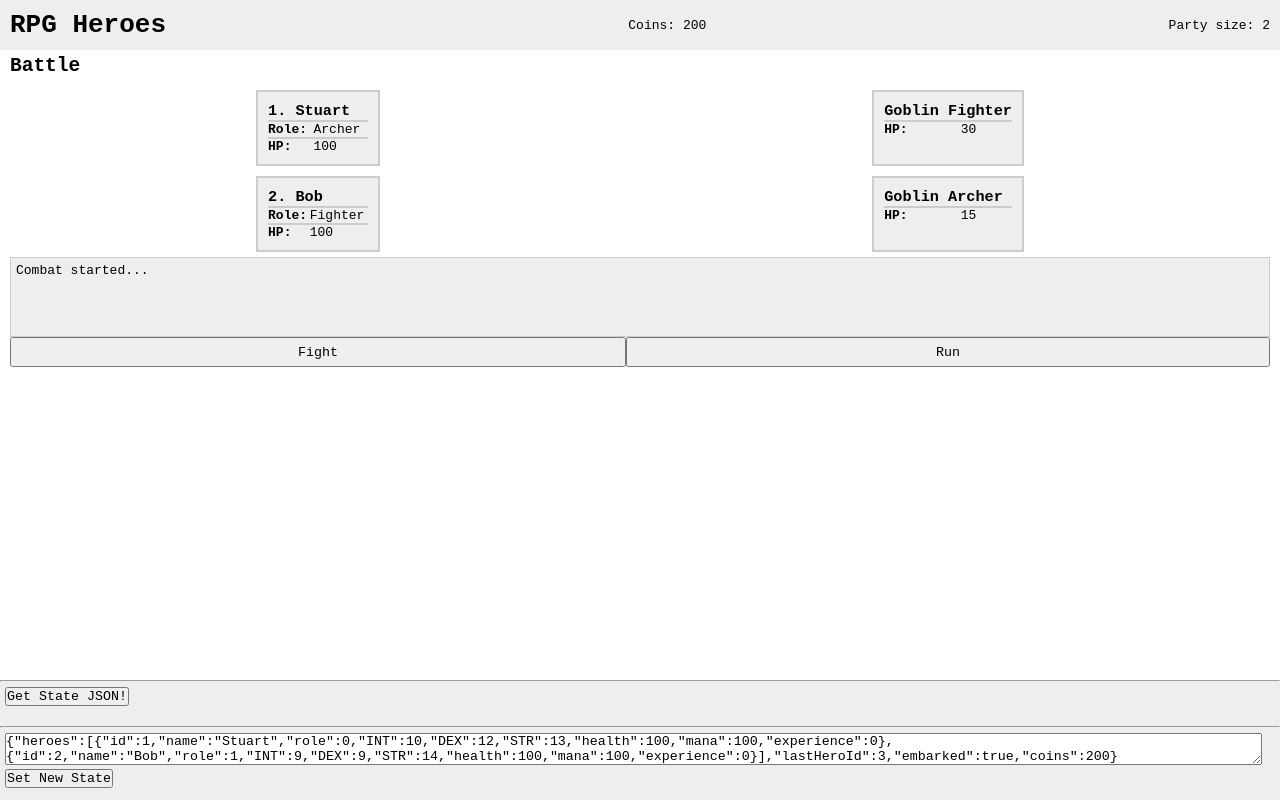
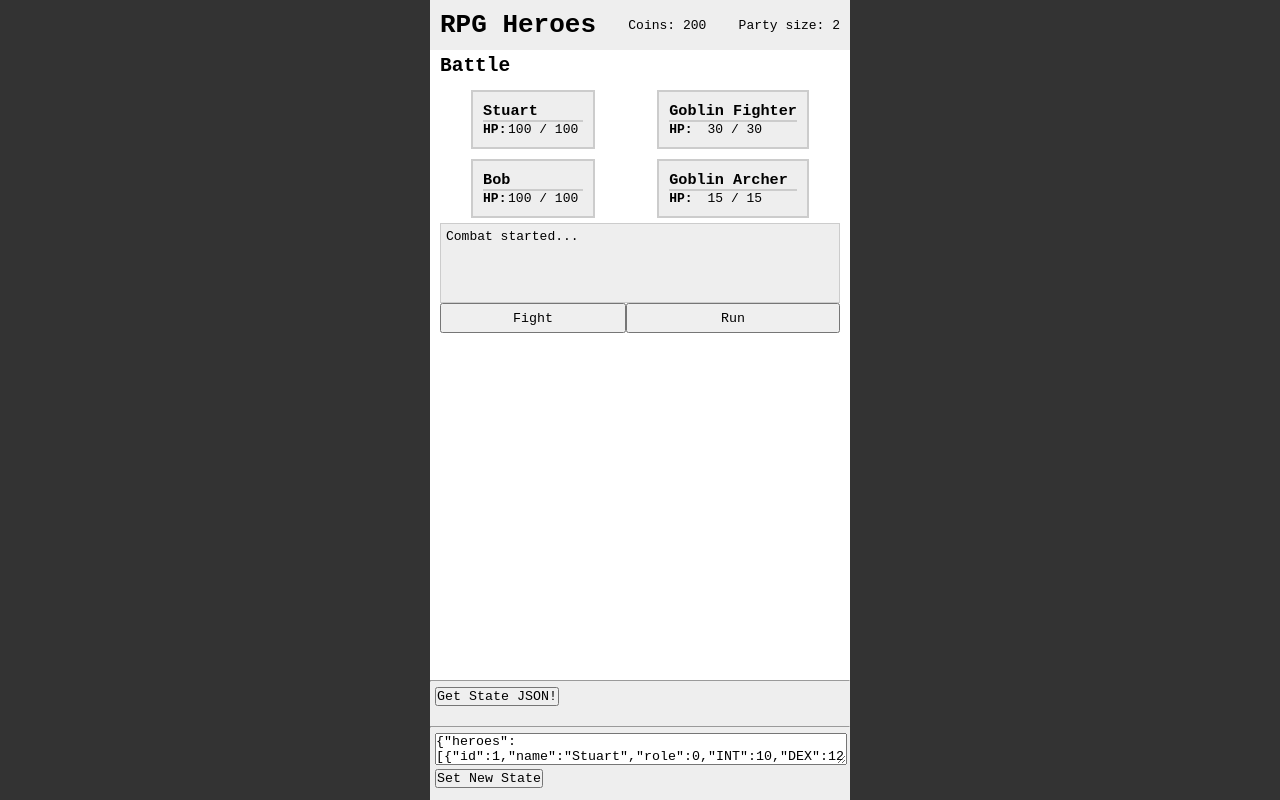
Before and after one commit to pinguinosod/angular-rpg-example, an Angular app: page / in a window 1280 px wide. Both pictures are taken after a click on the button "Set New State". Built offline with nearby package versions, Linux system fonts and the light colour scheme.

Commit message:
refactor encounter

```diff
--- a/src/app/adventure/encounter/encounter.component.html
+++ b/src/app/adventure/encounter/encounter.component.html
@@ -1,10 +1,10 @@
 <h2>Battle</h2>
 
 <div>
-	<app-hero *ngFor="let hero of heroes" [hero]="hero"></app-hero>
+	<app-fighter *ngFor="let fighter of friendlyParty" [fighter]="fighter"></app-fighter>
 </div>
 <div>
-	<app-monster *ngFor="let monster of monsters" [monster]="monster"></app-monster>
+	<app-fighter *ngFor="let fighter of enemyParty" [fighter]="fighter"></app-fighter>
 </div>
 
 <ul>
--- a/src/app/adventure/encounter/encounter.component.ts
+++ b/src/app/adventure/encounter/encounter.component.ts
@@ -15,58 +15,54 @@ export class EncounterComponent implements OnInit {
   @Input() monsters: Monster[];
   @Input() heroes: Hero[];
 
+  public friendlyParty: Fighter[] = [];
+  public enemyParty: Fighter[] = [];
   public combatLog: string[] = ['Combat started...'];
 
   constructor(private stateService: StateService) { }
 
   ngOnInit() {
-  }
-
-  fight() {
-    const fighters: Fighter[] = [];
-
-    fighters.push(...
-      [...this.monsters.map(monster => {
+    this.enemyParty.push(...
+      this.monsters.map(monster => {
         return {
           id: monster.id,
           name: monster.name,
           party: Party.ENEMY,
           minAttack: monster.minAttack,
-          maxAttack: monster.maxAttack
+          maxAttack: monster.maxAttack,
+          hpCurrent: monster.hp,
+          hpMax: monster.hp
         };
-      }),
-      ...this.heroes.map(hero => {
+      }));
+
+    this.friendlyParty.push(...
+      this.heroes.map(hero => {
         return {
           id: hero.getId(),
           name: hero.getName(),
           party: Party.FRIEND,
           minAttack: hero.getMinAttack(),
-          maxAttack: hero.getMaxAttack()
+          maxAttack: hero.getMaxAttack(),
+          hpCurrent: hero.getHP(),
+          hpMax: hero.getHP()
         };
-      })
-      ]
-    );
+      }));
+  }
 
-    console.log(fighters);
+  fight() {
+    this.friendlyParty.map(attacker => this.attack(attacker));
+    this.enemyParty.map(attacker => this.attack(attacker));
+  }
 
-    fighters.map(fighter => {
-      const rndAttackBlow = Math.random();
-      console.log(typeof fighter.minAttack);
-      console.log(typeof fighter.maxAttack);
-      console.log(fighter.minAttack, fighter.maxAttack, rndAttackBlow);
-      const dmg = fighter.minAttack + Math.floor(rndAttackBlow * fighter.maxAttack);
-      console.log('dmg:', dmg);
-      if (fighter.party === Party.FRIEND) {
-        const monsterToAttackIndex = Math.floor(Math.random() * this.monsters.length);
-        this.monsters[monsterToAttackIndex].hp -= dmg;
-        this.combatLog.push(`${fighter.name} attacks ${this.monsters[monsterToAttackIndex].name} and does ${dmg} damage.`);
-      } else {
-        const heroToAttackIndex = Math.floor(Math.random() * this.heroes.length);
-        this.heroes[heroToAttackIndex].receiveDamage(dmg);
-        this.combatLog.push(`${fighter.name} attacks ${this.heroes[heroToAttackIndex].getName()} and does ${dmg} damage.`);
-      }
-    });
-
+  attack(attacker: Fighter): void {
+    const rndAttackBlow = Math.random();
+    console.log(attacker.minAttack, attacker.maxAttack, rndAttackBlow);
+    const dmg = attacker.minAttack + Math.floor(rndAttackBlow * attacker.maxAttack);
+    console.log('dmg:', dmg);
+    const defendingParty = (attacker.party === Party.FRIEND) ? this.enemyParty : this.friendlyParty;
+    const defendingUnitIndex = Math.floor(Math.random() * defendingParty.length);
+    defendingParty[defendingUnitIndex].hpCurrent -= dmg;
+    this.combatLog.push(`${attacker.name} attacks ${defendingParty[defendingUnitIndex].name} and does ${dmg} damage.`);
   }
 
   run() {
--- a/src/app/adventure/encounter/fighter.ts
+++ b/src/app/adventure/encounter/fighter.ts
@@ -6,4 +6,6 @@ export interface Fighter {
   party: Party;
   minAttack: number;
   maxAttack: number;
+  hpCurrent: number;
+  hpMax: number;
 }
--- /dev/null
+++ b/src/app/adventure/encounter/fighter/fighter.component.html
@@ -0,0 +1,7 @@
+<h3>{{fighter.name}}</h3>
+<table>
+  <tr>
+    <th>HP:</th>
+    <td>{{fighter.hpCurrent}} / {{fighter.hpMax}}</td>
+  </tr>
+</table>
--- /dev/null
+++ b/src/app/adventure/encounter/fighter/fighter.component.ts
@@ -0,0 +1,18 @@
+import { Component, OnInit, Input } from '@angular/core';
+
+import { Fighter } from './../fighter';
+
+@Component({
+  selector: 'app-fighter',
+  templateUrl: './fighter.component.html',
+  styleUrls: ['./fighter.component.css']
+})
+export class FighterComponent implements OnInit {
+  @Input() fighter: Fighter;
+
+  constructor() { }
+
+  ngOnInit() {
+  }
+
+}
--- a/src/app/adventure/encounter/monster/monster.component.html
+++ /dev/null
@@ -1,7 +0,0 @@
-<h3>{{monster.name}}</h3>
-<table>
-  <tr>
-    <th>HP:</th>
-    <td>{{monster.hp}}</td>
-  </tr>
-</table>
--- a/src/app/adventure/encounter/monster/monster.component.ts
+++ /dev/null
@@ -1,18 +0,0 @@
-import { Component, OnInit, Input } from '@angular/core';
-
-import { Monster } from '../../monster';
-
-@Component({
-  selector: 'app-monster',
-  templateUrl: './monster.component.html',
-  styleUrls: ['./monster.component.css']
-})
-export class MonsterComponent implements OnInit {
-  @Input() monster: Monster;
-
-  constructor() { }
-
-  ngOnInit() {
-  }
-
-}
--- a/src/app/app.component.css
+++ b/src/app/app.component.css
@@ -1,5 +1,7 @@
 :host {
   display: grid;
   height: 100vh;
+  width: 420px;
   grid-template-rows: 45px auto 120px;
+  background-color: #fff;
 }
--- a/src/app/app.module.ts
+++ b/src/app/app.module.ts
@@ -13,7 +13,7 @@ import { EncounterComponent } from './adventure/encounter/encounter.component';
 import { DebugToolsComponent } from './debug-tools/debug-tools.component';
 import { DebugGetStateComponent } from './debug-tools/debug-get-state/debug-get-state.component';
 import { DebugSetStateComponent } from './debug-tools/debug-set-state/debug-set-state.component';
-import { MonsterComponent } from './adventure/encounter/monster/monster.component';
+import { FighterComponent } from './adventure/encounter/fighter/fighter.component';
 
 @NgModule({
   imports: [BrowserModule, FormsModule],
@@ -27,7 +27,7 @@ import { MonsterComponent } from './adventure/encounter/monster/monster.componen
     DebugGetStateComponent,
     DebugToolsComponent,
     DebugSetStateComponent,
-    MonsterComponent],
+    FighterComponent],
   bootstrap: [AppComponent],
   providers: [StateService]
 })
--- a/src/app/debug-tools/debug-set-state/debug-set-state.component.css
+++ b/src/app/debug-tools/debug-set-state/debug-set-state.component.css
@@ -4,5 +4,5 @@
 }
 
 textarea {
-  width: calc(100vw - 25px);
+  width: 100%;
 }
--- a/src/styles.css
+++ b/src/styles.css
@@ -5,6 +5,12 @@
   font-family: Monospace;
 }
 
+body {
+  display: grid;
+  place-content: center;
+  background-color: #333;
+}
+
 button {
   cursor: pointer;
 }
```
Also changed, not shown: src/app/adventure/encounter/fighter/fighter.component.css (renamed from src/app/adventure/encounter/monster/monster.component.css).
